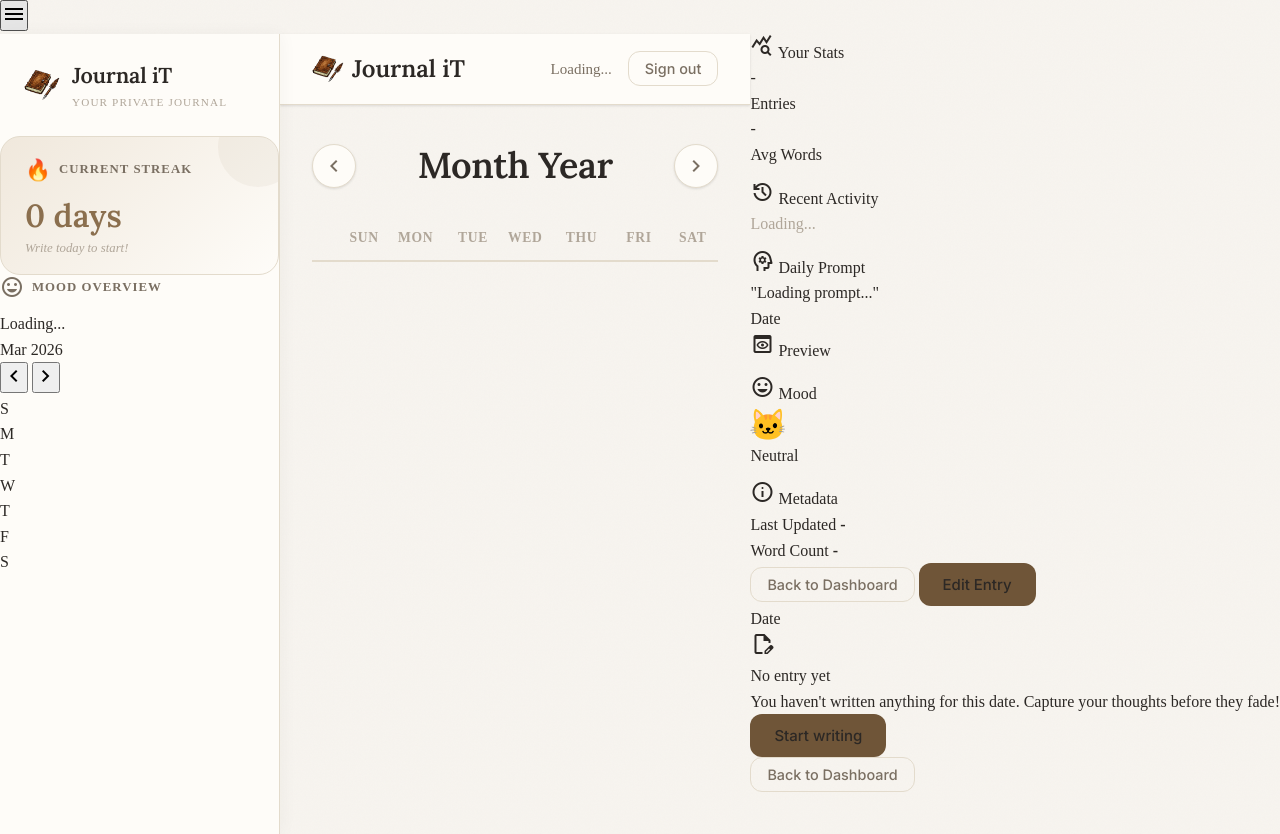
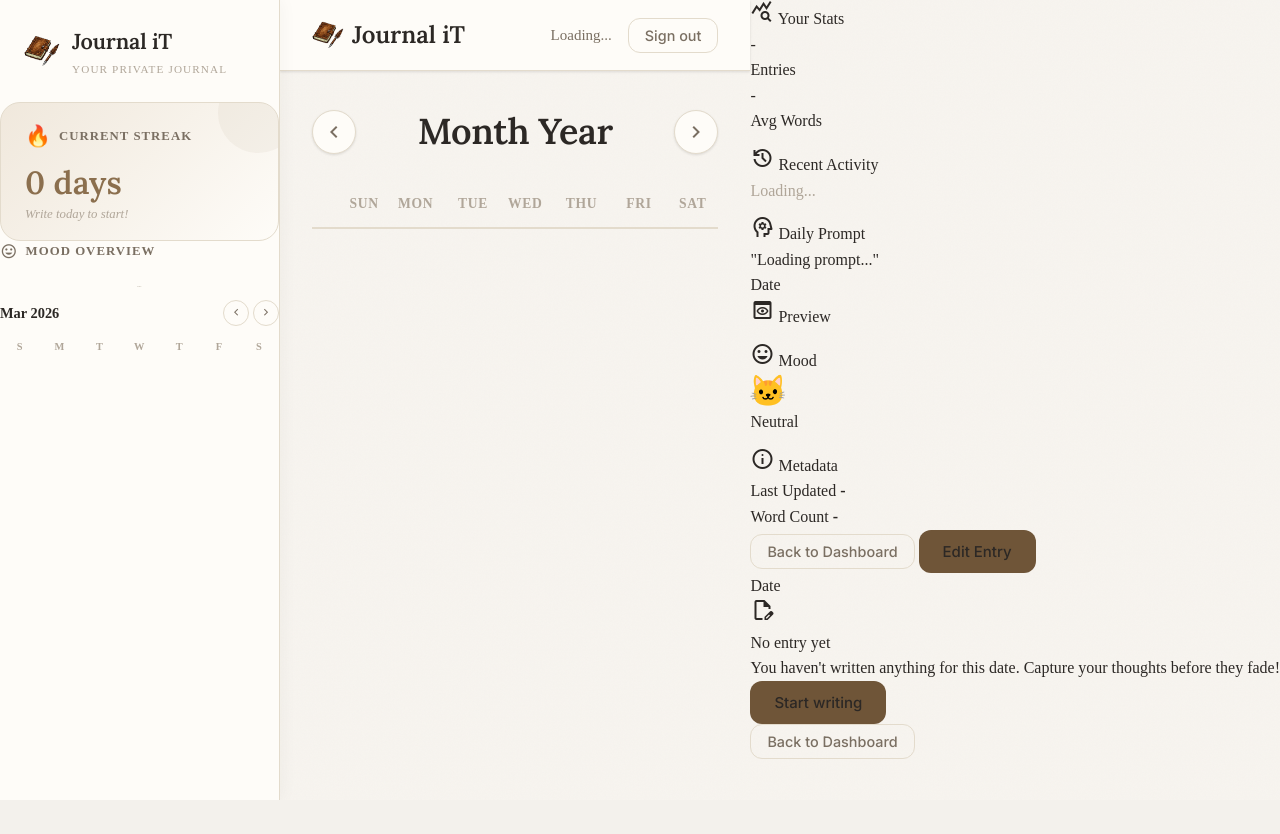
Before and after one commit to raze-me/journalit, a Flask app: page /dashboard in a window 1280 px wide. After the commit the page ends 800 px from the top, so only its background shows below. Run offline with Flask 3, Linux system fonts and the light colour scheme; some libraries are stand-ins or nearby versions.

Commit message:
completed the left sidebar design completely now to add the functionality to the sidebar

```diff
--- a/static/css/sidebar.css
+++ b/static/css/sidebar.css
@@ -228,3 +228,209 @@
     align-items: center;
     gap: var(--space-2);
 }
+
+.mood-section-title .material-symbols-outlined{
+    font-size: 1.1rem;
+}
+
+.mood-empty-state{
+    font-size: 0.08rem;
+    color: var(--color-ink-faint);
+    text-align: center;
+    padding: var(--space-3);
+    font-style: italic;
+}
+
+.mini-cal-header{
+    display: flex;
+    align-items: center;
+    justify-content: space-between;
+    margin-bottom: var(--space-3);
+}
+
+.mini-cal-title{
+    font-family: var(--font-esrif);
+    font-size: 0.9rem;
+    font-weight: 600;
+    color: var(--color-ink);
+}
+
+.mini-cal-nav-btn{
+    background: transparent;
+    border: 1px solid var(--color-border);
+    border-radius: 50%;
+    width: 26px;
+    height: 26px;
+    display: inline-flex;
+    align-items: center;
+    justify-content: center;
+    cursor: pointer;
+    color: var(--color-ink-muted);
+    transition: all var(--transition);
+    padding: 0;
+}
+
+.mini-cal-nav-btn:hover{
+    color: var(--color-accent);
+    border-color: var(--color-accent);
+    background: var(--color-accent-soft);
+}
+
+.mini-cal-nav-btn .material-symbols-outlined{
+    font-size: 0.85rem;
+}
+
+.mini-cal-weekdays{
+    display: grid;
+    grid-template-columns: repeat(7, 1fr);
+    text-align: center;
+    font-size: 0.65rem;
+    font-weight: 600;
+    text-transform: uppercase;
+    letter-spacing: 0.05em;
+    color: var(--color-ink-faint);
+    margin-bottom: var(--space-2);
+}
+
+.mini-cal-grid{
+    display: grid;
+    grid-template-columns: repeat(7, 1fr);
+    gap: 2px;
+}
+
+.mini-cal-day{
+    width: 100%;
+    aspect-ratio: 1;
+    display: flex;
+    align-items: center;
+    justify-content: center;
+    font-size: 0.7rem;
+    color: var(--color-ink-muted);
+    border-radius: 50%;
+    cursor: pointer;
+    transition: all var(--transition);
+    position: relative;
+    font-weight: 500;
+    background: transparent;
+    border: none;
+    padding: 0;
+}
+
+.mini-cal-day:hover{
+    background: var(--color-surface-alt);
+    color: var(--color-ink);
+}
+
+.mini-cal-day{
+    width: 100%;
+    aspect-ratio: 1;
+    display: flex;
+    align-items: center;
+    justify-content: center;
+    font-size: 0.7rem;
+    color: var(--color-ink-muted);
+    border-radius: 50%;
+    cursor: pointer;
+    transition: all var(--transition);
+    position: relative;
+    font-weight: 500;
+    background: transparent;
+    border: none;
+    padding: 0;
+}
+
+.mini-cal-day.today{
+    background: var(--color-accent);
+    color: #fff;
+    font-weight: 700;
+}
+
+.mini-cal-day.has-entry{
+    font-weight: 700;
+    color: var(--color-accent);
+}
+
+.mini-cal-day.has-entry::after{
+    content: '';
+    position: absolute;
+    bottom: 2px;
+    width: 4px;
+    height: 4px;
+    background: var(--color-accent);
+    border-radius: 50%;
+}
+
+.mini-cal-day.today.has-entry::after{
+    background: #fff;
+}
+
+.mini-cal-day.empty{
+    cursor: default;
+}
+
+.mini-cal-day.empty:hover{
+    background: transparent;
+}
+
+.sidebar-toggle{
+    display: none;
+    position: fixed;
+    top: var(--space-4);
+    left: var(--space-4);
+    z-index: 1100;
+    background: var(--color-surface);
+    border: 1px solid var(--color-border);
+    border-radius: 50%;
+    width: 44px;
+    height: 44px;
+    align-items: center;
+    justify-content: center;
+    cursor: pointer;
+    box-shadow: var(--shadow-md);
+    transition: all var(--transition);
+    color: var(--color-ink-accent);
+}
+
+.sidebar-toggle:hover{
+    color: var(--color-accent);
+    border-color: var(--color-accent);
+}
+
+.sidebar-backdrop{
+    display: none;
+    position: fixed;
+    inset: 0;
+    background: rgba(44, 40, 37, 0.3);
+    backdrop-filter: blur(4px);
+    -webkit-backdrop-filter: blur(4px);
+    z-index: 9;
+    opacity: 0;
+    transition: opacity 0.3s var(--ease-out);
+}
+
+.sidebar-backdrop.visible{
+    opacity: 1;
+}
+
+@media(max-width: 1024px){
+    .sidebar{
+        position: fixed;
+        left: 0;
+        top: 0;
+        transform: translateX(-100%);
+        z-index: 100;
+        box-shadow: var(--shadow-lg);
+    }
+
+    .sidebar.open{
+        transform: translateX(0);
+    }
+
+    .sidebar-toggle{
+        display: inline-flex;
+    }
+
+    .sidebar-backdrop{
+        display: block;
+    }
+}
```
